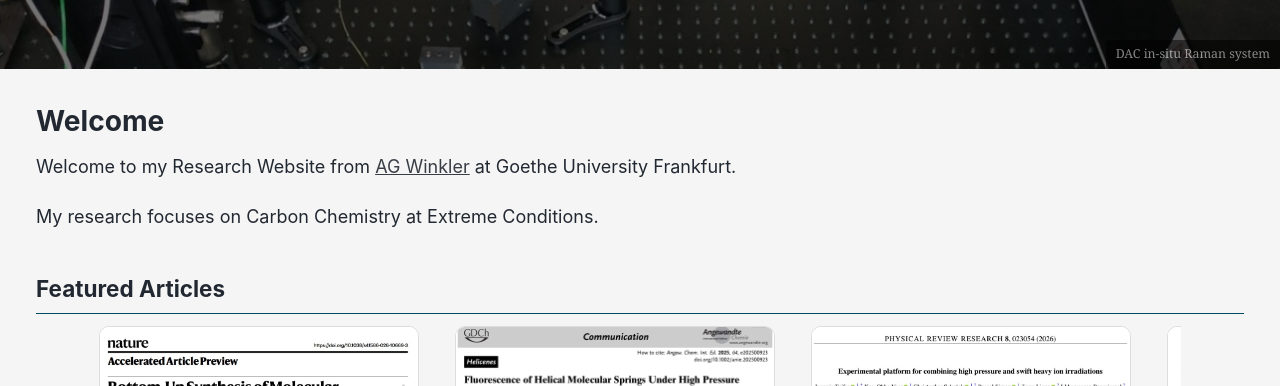
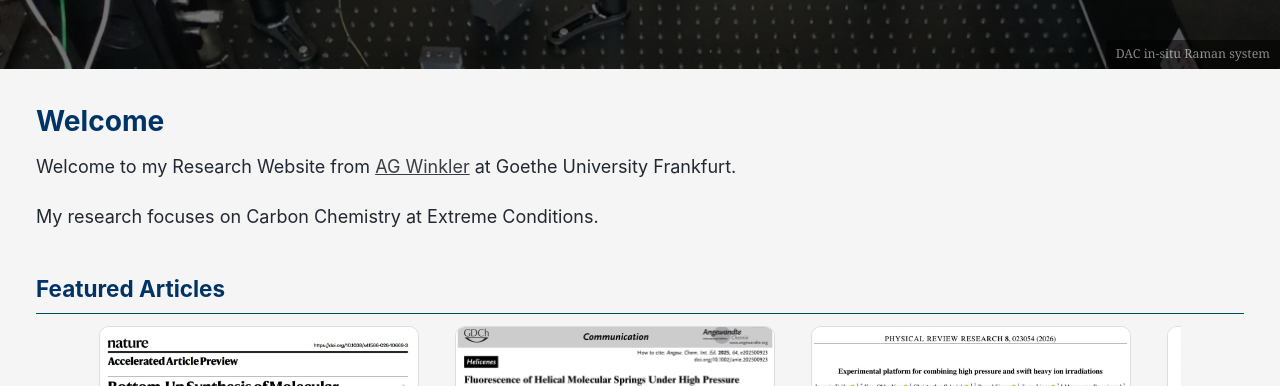
Before and after one commit to liangjiaxu-research/liangjiaxu-research.github.io, a Jekyll site: the page built from _pages/about.md, in a window 1280 px wide. Shown: the part 471-857 px from the top of the page. Built offline with Jekyll 4.4.1, drawn with Linux system fonts in a browser that asks for light colours; a script bundle is joined from its source files by our own code; library files that are not in the unit come from our copies.

Commit message:
Update about.md

```diff
--- a/_pages/about.md
+++ b/_pages/about.md
@@ -14,14 +14,17 @@ classes: wide
 
 ---
 
-
-# Welcome
+<h1 style="color:#003366;">
+    Welcome
+</h1>
 
 Welcome to my Research Website from <a href="https://www.geo.uni-frankfurt.de/59244748/AG_Winkler#a_29c0515d-6b7f6354" target="_blank">AG Winkler</a> at Goethe University Frankfurt.
 
 My research focuses on Carbon Chemistry at Extreme Conditions.
 
-<h2>Featured Articles</h2>
+<h2 style="color:#003366;">
+    Featured Articles
+</h2>
 
 <div class="carousel-wrapper">
 
```
